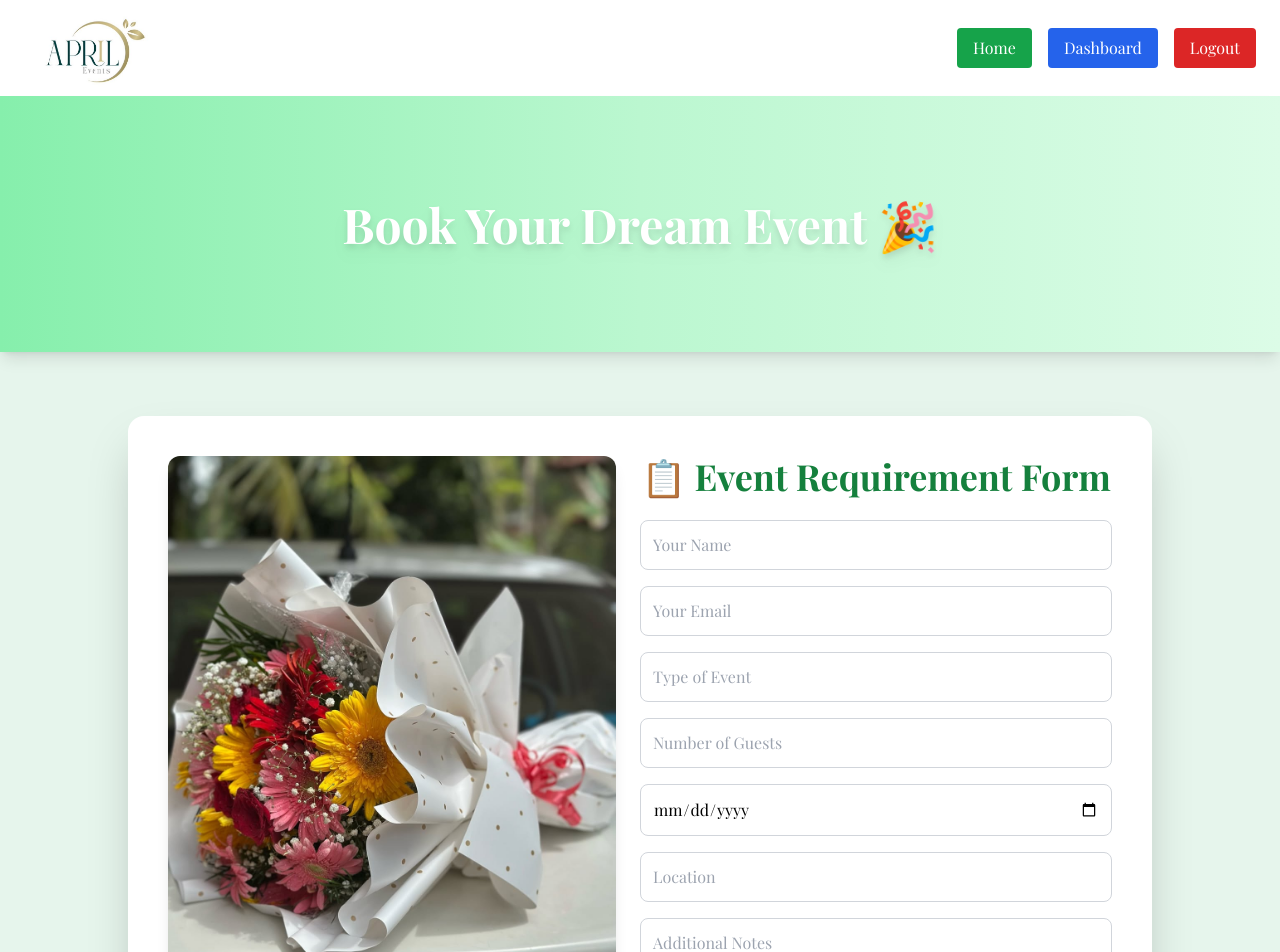
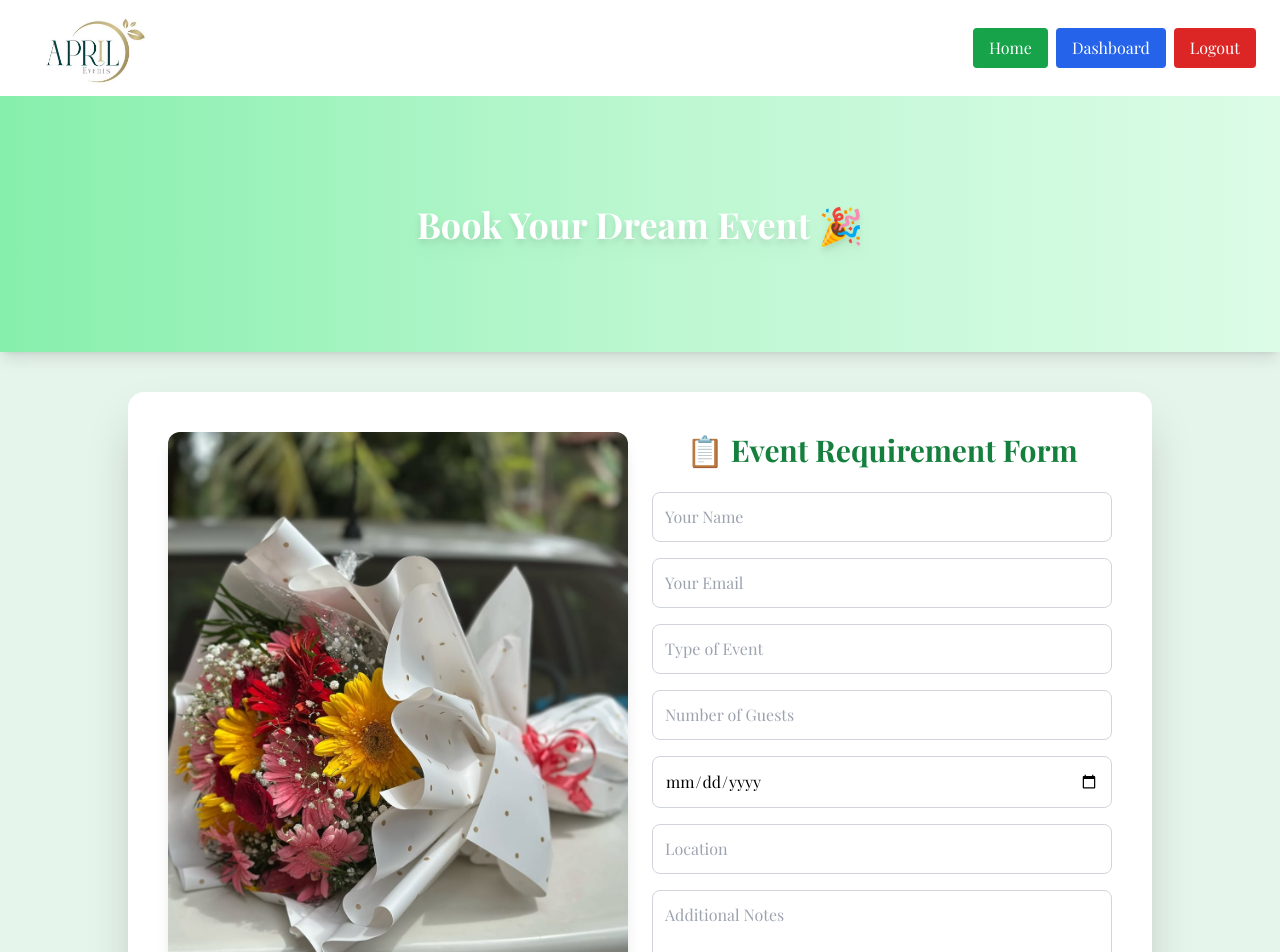
Before and after one commit to sidharth2424/april-events, a React (Create React App) app in the folder frontend/: page /event-form in a window 1280 px wide. Shown: the top 952 px of the page. Built offline with nearby package versions, Linux system fonts and the light colour scheme; sample sign-in values are in the browser's storage.

Commit message:
Changed Eventform and UseDashboard

```diff
--- a/frontend/src/pages/Eventform.js
+++ b/frontend/src/pages/Eventform.js
@@ -62,43 +62,45 @@ const Eventform = () => {
   return (
     <div className="min-h-screen" style={{ fontFamily: 'Playfair Display, serif', backgroundColor: '#e6f5ec' }}>
 
-      {/* Header stays always on top */}
-      <div className="flex items-center bg-white shadow-md px-6 py-2">
+      {/* Header */}
+      <div className="flex flex-wrap items-center bg-white shadow-md px-4 sm:px-6 py-2 gap-2">
         <div className="cursor-pointer" onClick={() => navigate('/')}>
-          <img src={`${process.env.PUBLIC_URL}/aprileventslogo.jpeg`} alt="Logo" style={{ height: '80px' }} />
+          <img src={`${process.env.PUBLIC_URL}/aprileventslogo.jpeg`} alt="Logo" className="h-16 sm:h-20" />
         </div>
         <div className="flex-grow"></div>
-        <div className="flex space-x-4">
-          <button className="bg-green-600 text-white px-4 py-2 rounded" onClick={() => navigate('/')}>Home</button>
+        <div className="flex flex-wrap gap-2">
+          <button className="bg-green-600 text-white px-4 py-2 rounded text-sm sm:text-base" onClick={() => navigate('/')}>Home</button>
           {token ? (
             <>
-              <button className="bg-blue-600 text-white px-4 py-2 rounded" onClick={() => navigate('/user-dashboard')}>Dashboard</button>
-              <button className="bg-red-600 text-white px-4 py-2 rounded" onClick={handleLogout}>Logout</button>
+              <button className="bg-blue-600 text-white px-4 py-2 rounded text-sm sm:text-base" onClick={() => navigate('/user-dashboard')}>Dashboard</button>
+              <button className="bg-red-600 text-white px-4 py-2 rounded text-sm sm:text-base" onClick={handleLogout}>Logout</button>
             </>
           ) : (
             <>
-              <button className="bg-green-500 text-white px-4 py-2 rounded" onClick={() => navigate('/user-login')}>User Login</button>
-              <button className="bg-green-500 text-white px-4 py-2 rounded" onClick={() => navigate('/user-register')}>User Register</button>
+              <button className="bg-green-500 text-white px-4 py-2 rounded text-sm sm:text-base" onClick={() => navigate('/user-login')}>User Login</button>
+              <button className="bg-green-500 text-white px-4 py-2 rounded text-sm sm:text-base" onClick={() => navigate('/user-register')}>User Register</button>
             </>
           )}
         </div>
       </div>
 
-      {/* Banner directly below header */}
-      <div className="w-full h-64 bg-gradient-to-r from-green-300 via-green-200 to-green-100 flex items-center justify-center shadow-lg">
-        <h1 className="text-5xl font-bold text-white drop-shadow-lg">Book Your Dream Event 🎉</h1>
+      {/* Banner */}
+      <div className="w-full h-48 sm:h-64 bg-gradient-to-r from-green-300 via-green-200 to-green-100 flex items-center justify-center shadow-lg text-center px-2">
+        <h1 className="text-2xl sm:text-4xl font-bold text-white drop-shadow-lg">Book Your Dream Event 🎉</h1>
       </div>
 
-      {/* Main Form Section */}
-      <div className="flex justify-center items-center py-16">
-        <div className="w-full max-w-5xl bg-white p-10 rounded-2xl shadow-2xl flex">
+      {/* Main Form */}
+      <div className="flex justify-center items-center py-10 px-4 sm:px-6">
+        <div className="w-full max-w-5xl bg-white p-6 sm:p-10 rounded-2xl shadow-2xl flex flex-col md:flex-row gap-6">
 
-          <div className="hidden md:block w-1/2 pr-6">
-            <img src={`${process.env.PUBLIC_URL}/boquet.jpg`} alt="Event Inspiration" className="rounded-xl shadow-lg" />
+          {/* Left Image (hidden on small) */}
+          <div className="hidden md:block md:w-1/2">
+            <img src={`${process.env.PUBLIC_URL}/boquet.jpg`} alt="Event Inspiration" className="rounded-xl shadow-lg w-full" />
           </div>
 
+          {/* Form Section */}
           <div className="w-full md:w-1/2">
-            <h2 className="text-4xl font-bold mb-6 text-center text-green-700">📋 Event Requirement Form</h2>
+            <h2 className="text-2xl sm:text-3xl font-bold mb-6 text-center text-green-700">📋 Event Requirement Form</h2>
             <form onSubmit={handleSubmit} className="space-y-4">
               <input type="text" name="name" placeholder="Your Name" value={formData.name} onChange={handleChange} className="w-full border border-gray-300 p-3 rounded-lg" required />
               <input type="email" name="email" placeholder="Your Email" value={formData.email} onChange={handleChange} className="w-full border border-gray-300 p-3 rounded-lg" required />
@@ -107,7 +109,7 @@ const Eventform = () => {
               <input type="date" name="date" value={formData.date} onChange={handleChange} className="w-full border border-gray-300 p-3 rounded-lg" required />
               <input type="text" name="location" placeholder="Location" value={formData.location} onChange={handleChange} className="w-full border border-gray-300 p-3 rounded-lg" required />
               <textarea name="notes" placeholder="Additional Notes" value={formData.notes} onChange={handleChange} className="w-full border border-gray-300 p-3 rounded-lg" rows="4"></textarea>
-              <button type="submit" className="w-full bg-green-500 text-white py-3 rounded-lg hover:bg-green-600 text-lg font-semibold">Submit Event</button>
+              <button type="submit" className="w-full bg-green-500 text-white py-3 rounded-lg hover:bg-green-600 text-base font-semibold">Submit Event</button>
             </form>
             {status && <p className="mt-4 text-center text-sm text-gray-700">{status}</p>}
           </div>
--- a/frontend/src/pages/UserDashboard.js
+++ b/frontend/src/pages/UserDashboard.js
@@ -44,40 +44,55 @@ const UserDashboard = () => {
   };
 
   return (
-    <div style={{
-      fontFamily: "'Poppins', sans-serif",
-      minHeight: '100vh',
-      background: 'linear-gradient(to top left, #f0fff4 40%, #d9fdd3 100%)'
-    }}>
+    <div
+      className="min-h-screen"
+      style={{
+        fontFamily: "'Poppins', sans-serif",
+        background: 'linear-gradient(to top left, #f0fff4 40%, #d9fdd3 100%)'
+      }}
+    >
       <GeneralHeader />
 
-      <div className="p-10">
-        <div className="flex justify-between items-center mb-8">
-          <h1 className="text-3xl font-bold text-green-700">Welcome, {userName} 🎉</h1>
-          <div className="flex gap-4">
+      <div className="px-4 sm:px-6 md:px-10 py-10">
+        <div className="flex flex-col sm:flex-row justify-between items-start sm:items-center mb-8 gap-4">
+          <h1 className="text-2xl sm:text-3xl font-bold text-green-700">
+            Welcome, {userName} 🎉
+          </h1>
+          <div className="flex flex-col sm:flex-row gap-3">
             <button
               onClick={() => navigate('/event-form')}
-              className="bg-green-600 text-white px-6 py-3 rounded-lg hover:bg-green-700 font-semibold">
+              className="bg-green-600 text-white px-5 py-2 rounded-lg hover:bg-green-700 font-semibold"
+            >
               ➕ New Event
             </button>
             <button
               onClick={handleLogout}
-              className="bg-red-500 text-white px-6 py-3 rounded-lg hover:bg-red-600 font-semibold">
+              className="bg-red-500 text-white px-5 py-2 rounded-lg hover:bg-red-600 font-semibold"
+            >
               🔒 Logout
             </button>
           </div>
         </div>
 
         {events.length === 0 ? (
-          <p className="text-gray-600">No events submitted yet.</p>
+          <p className="text-gray-600 text-sm sm:text-base">No events submitted yet.</p>
         ) : (
-          <div className="grid grid-cols-1 md:grid-cols-2 lg:grid-cols-3 gap-6">
+          <div className="grid grid-cols-1 sm:grid-cols-2 lg:grid-cols-3 gap-6">
             {events.map((event, idx) => (
-              <div key={idx} className="bg-white p-6 rounded-xl shadow-lg hover:shadow-2xl transition duration-300">
-                <h3 className="text-xl font-semibold mb-2">{event.eventType}</h3>
-                <p className="text-gray-700"><strong>Date:</strong> {event.date}</p>
-                <p className="text-gray-700"><strong>Guests:</strong> {event.guests}</p>
-                <p className="text-gray-700"><strong>Location:</strong> {event.location}</p>
+              <div
+                key={idx}
+                className="bg-white p-5 rounded-xl shadow-md hover:shadow-xl transition duration-300"
+              >
+                <h3 className="text-lg font-semibold mb-2">{event.eventType}</h3>
+                <p className="text-gray-700 text-sm">
+                  <strong>Date:</strong> {event.date}
+                </p>
+                <p className="text-gray-700 text-sm">
+                  <strong>Guests:</strong> {event.guests}
+                </p>
+                <p className="text-gray-700 text-sm">
+                  <strong>Location:</strong> {event.location}
+                </p>
                 <div className="mt-4">{getStatusBadge(event.status)}</div>
               </div>
             ))}
```
